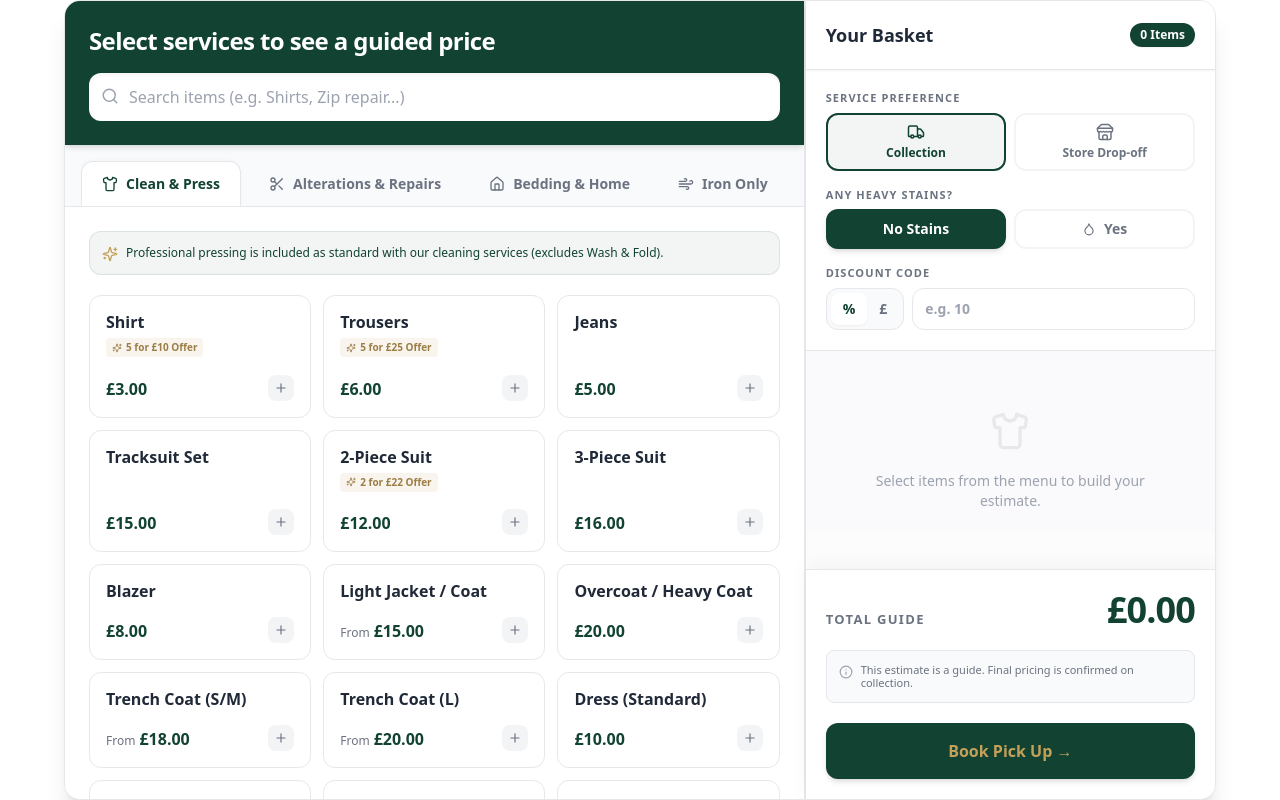
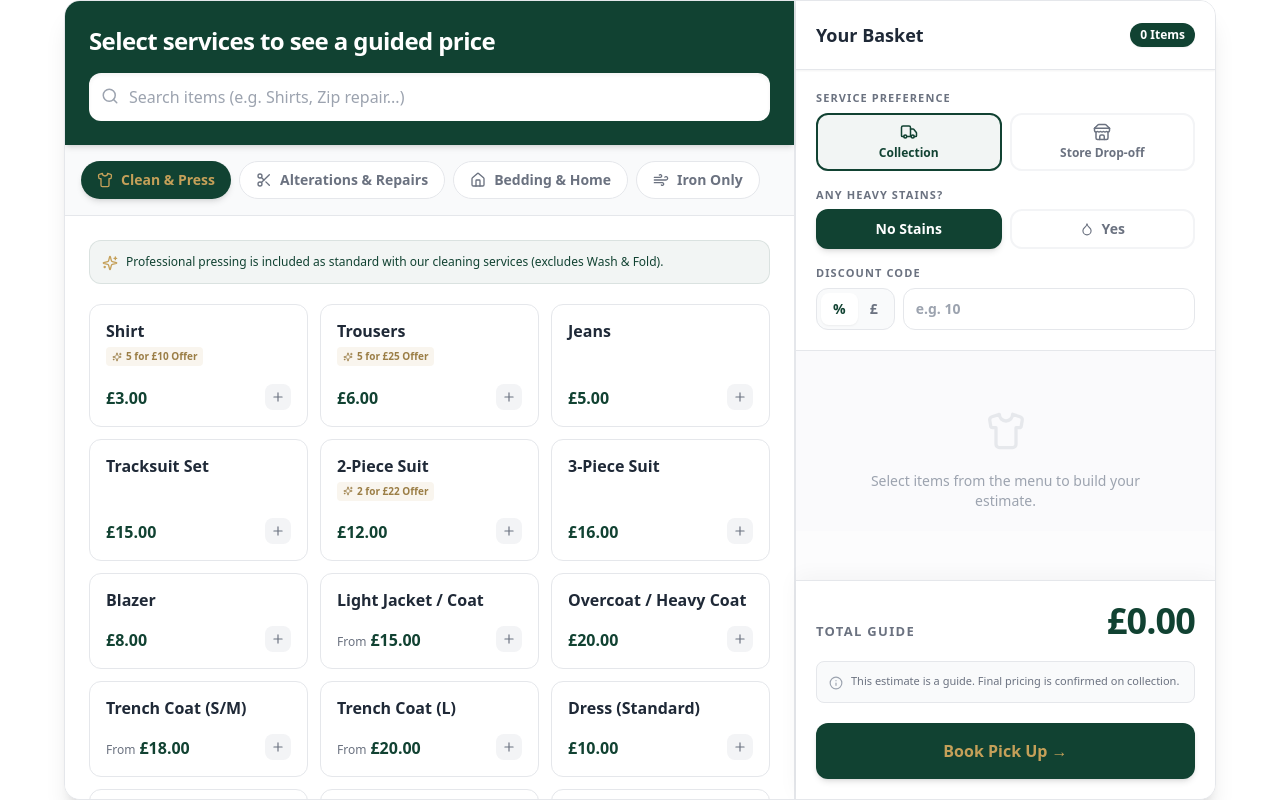
Before and after one commit to asho221/flydry-pricing-2, a React (Create React App) app: page / in a window 1280 px wide. Built offline with nearby package versions, Linux system fonts and the light colour scheme.

Commit message:
Update App.js

```diff
--- a/src/App.js
+++ b/src/App.js
@@ -230,28 +230,28 @@ export default function FlyDryEstimator() {
 
           {/* Category Tabs (Hide if searching) */}
           {!searchQuery && (
-            <div className="flex px-4 pt-4 gap-2 bg-gray-50 border-b border-gray-200 overflow-x-auto shrink-0">
+            <div className="flex flex-wrap px-4 py-4 gap-2 bg-gray-50 border-b border-gray-200 shrink-0">
               <button
                 onClick={() => setActiveCategory('cleaning')}
-                className={`flex items-center gap-2 px-5 py-3 font-bold text-sm rounded-t-xl transition-colors whitespace-nowrap ${activeCategory === 'cleaning' ? 'bg-white text-[#114232] border-t border-l border-r border-gray-200 shadow-[0_-2px_4px_rgba(0,0,0,0.02)]' : 'text-gray-500 hover:text-gray-800'}`}
+                className={`flex items-center gap-2 px-4 py-2 font-bold text-sm rounded-full transition-all whitespace-nowrap ${activeCategory === 'cleaning' ? 'bg-[#114232] text-[#C5A059] shadow-md' : 'bg-white border border-gray-200 text-gray-500 hover:border-[#C5A059] hover:text-[#114232]'}`}
               >
                 <Shirt size={16} /> Clean & Press
               </button>
               <button
                 onClick={() => setActiveCategory('repairs')}
-                className={`flex items-center gap-2 px-5 py-3 font-bold text-sm rounded-t-xl transition-colors whitespace-nowrap ${activeCategory === 'repairs' ? 'bg-white text-[#114232] border-t border-l border-r border-gray-200 shadow-[0_-2px_4px_rgba(0,0,0,0.02)]' : 'text-gray-500 hover:text-gray-800'}`}
+                className={`flex items-center gap-2 px-4 py-2 font-bold text-sm rounded-full transition-all whitespace-nowrap ${activeCategory === 'repairs' ? 'bg-[#114232] text-[#C5A059] shadow-md' : 'bg-white border border-gray-200 text-gray-500 hover:border-[#C5A059] hover:text-[#114232]'}`}
               >
                 <Scissors size={16} /> Alterations & Repairs
               </button>
               <button
                 onClick={() => setActiveCategory('home')}
-                className={`flex items-center gap-2 px-5 py-3 font-bold text-sm rounded-t-xl transition-colors whitespace-nowrap ${activeCategory === 'home' ? 'bg-white text-[#114232] border-t border-l border-r border-gray-200 shadow-[0_-2px_4px_rgba(0,0,0,0.02)]' : 'text-gray-500 hover:text-gray-800'}`}
+                className={`flex items-center gap-2 px-4 py-2 font-bold text-sm rounded-full transition-all whitespace-nowrap ${activeCategory === 'home' ? 'bg-[#114232] text-[#C5A059] shadow-md' : 'bg-white border border-gray-200 text-gray-500 hover:border-[#C5A059] hover:text-[#114232]'}`}
               >
                 <Home size={16} /> Bedding & Home
               </button>
               <button
                 onClick={() => setActiveCategory('ironing')}
-                className={`flex items-center gap-2 px-5 py-3 font-bold text-sm rounded-t-xl transition-colors whitespace-nowrap ${activeCategory === 'ironing' ? 'bg-white text-[#114232] border-t border-l border-r border-gray-200 shadow-[0_-2px_4px_rgba(0,0,0,0.02)]' : 'text-gray-500 hover:text-gray-800'}`}
+                className={`flex items-center gap-2 px-4 py-2 font-bold text-sm rounded-full transition-all whitespace-nowrap ${activeCategory === 'ironing' ? 'bg-[#114232] text-[#C5A059] shadow-md' : 'bg-white border border-gray-200 text-gray-500 hover:border-[#C5A059] hover:text-[#114232]'}`}
               >
                 <Wind size={16} /> Iron Only
               </button>
```
